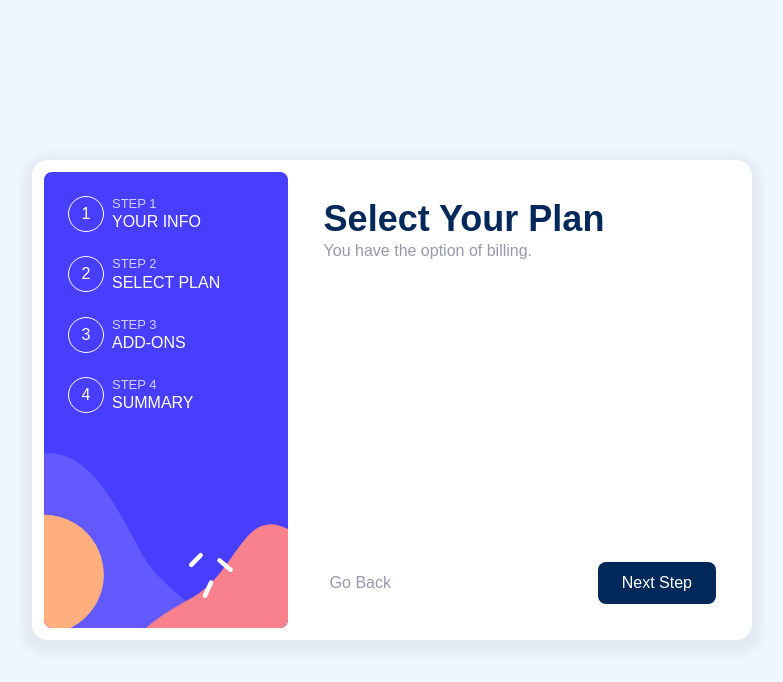
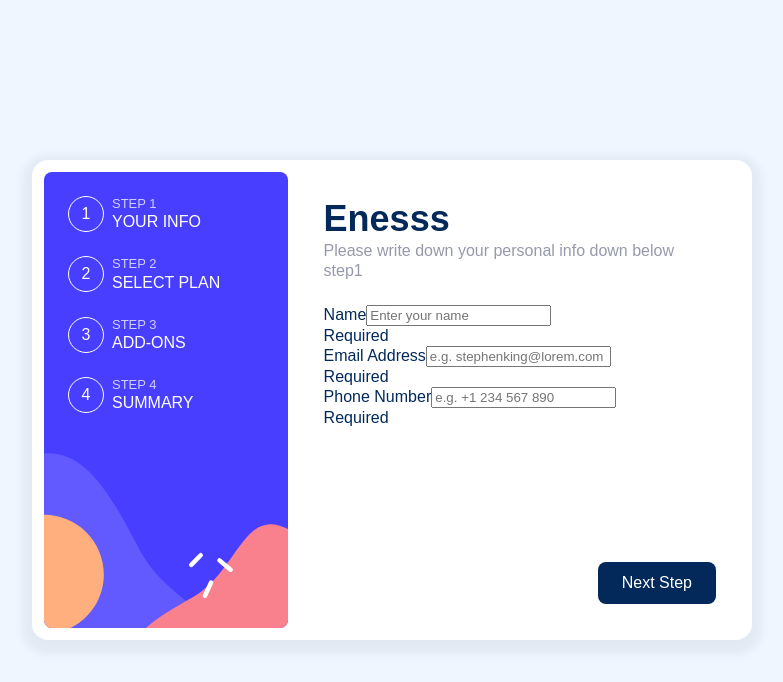
Before and after one commit to ENESBERKEINAL/React-Learning-Projects, a React (Create React App) app in the folder five-step-form/: page / in a window 1280 px wide. Shown: the top 682 px of the page, without its empty margins (248-1031 px from the left). Built offline with nearby package versions, Linux system fonts and the light colour scheme.

Commit message:
Refactor form.json and added step-1 component

```diff
--- a/five-step-form/src/components/multi-step-form/index.jsx
+++ b/five-step-form/src/components/multi-step-form/index.jsx
@@ -11,7 +11,7 @@ const Steps = {
   step1:{
     component: Step1,
     title:"Enesss" ,
-    subTitle:"Please write down your personal info down below",
+    subTitle:"Please write down your personal info down below step1",
     hasNextButton:true,
   },
   step2:{
@@ -37,11 +37,9 @@ const Steps = {
 }
 
 
-
-
 function MultiStepForm() {
 
-  const [activeStep, setActiveStep] = useState('step2')
+  const [activeStep, setActiveStep] = useState('step1')
   const ActiveStep = Steps[activeStep].component
 
   return (
--- a/five-step-form/src/components/step-1/index.jsx
+++ b/five-step-form/src/components/step-1/index.jsx
@@ -1,13 +1,37 @@
 import React from 'react'
 import Step from '../step'
+import * as S from './styled'
+
+import FormsJSON from '../../form.json'
 
 function Step1(props) {
-  console.log(props)
-  return (
-    <Step {...props}> </Step>
+  const {step1} = FormsJSON
+  console.log("pros from out", step1)
+  return (<>
+
+    <Step {...props}>
+    <S.Step1>
 
 
-  )
-}
+    {
+      step1.map( (item) => (
+
+        <S.FormItem key={item.id}>
+        <S.Label htmlFor={item.id}> {item.label}</S.Label>
+        <S.Input name={item.id} type={item.type} placeholder={item.placeholder}/>
+        <S.ErrorMessage>Required</S.ErrorMessage>
+        </S.FormItem>
+        )
+
+      )
+    }
+    </S.Step1>
+    </Step>
+
+
+    </>
+
+    )
+  }
 
 export default Step1
--- a/five-step-form/src/components/step-1/styled.jsx
+++ b/five-step-form/src/components/step-1/styled.jsx
@@ -1 +1,11 @@
 import styled from "styled-components";
+
+export const Step1 = styled.div``
+
+export const FormItem = styled.div``
+
+export const Label = styled.label``
+
+export const Input = styled.input``
+
+export const ErrorMessage = styled.p``
--- a/five-step-form/src/components/step-2/index.jsx
+++ b/five-step-form/src/components/step-2/index.jsx
@@ -4,7 +4,11 @@ import Step from '../step'
 
 function Step2(props) {
   return (
-      <Step {...props}></Step>
+
+    <Step {...props}>
+
+    <div>asdfsadfds</div>
+    </Step>
   )
 }
 
--- a/five-step-form/src/components/step/index.jsx
+++ b/five-step-form/src/components/step/index.jsx
@@ -6,25 +6,26 @@ function Step({
   subTitle,
   hasBackButton,
   hasNextButton,
-  childeren
+  children
 }) {
   return (
 
-    <S.StepForm>
+    <S.Step>
       <S.StepHeader>
         <S.Title>{title}</S.Title>
         <S.SubTitle>{subTitle}</S.SubTitle>
 
       </S.StepHeader>
       <S.Body>
-      {childeren}
+      {console.log("childeren are",children)}
+      {children}
       </S.Body>
       <S.StepFooter>
       {hasBackButton &&  <S.GoBackButton>Go Back</S.GoBackButton> }
       {hasNextButton &&   <S.GoNextButton>Next Step</S.GoNextButton> }
       </S.StepFooter>
 
-    </S.StepForm>
+    </S.Step>
   )
 }
 
--- a/five-step-form/src/components/step/styled.jsx
+++ b/five-step-form/src/components/step/styled.jsx
@@ -1,6 +1,6 @@
 import styled from "styled-components";
 
-export const StepForm = styled.form`
+export const Step = styled.form`
     display: flex;
     flex-direction: column;
     gap:24px;
```
Also changed, not shown: five-step-form/src/form.json (renamed from five-step-form/form.json).
